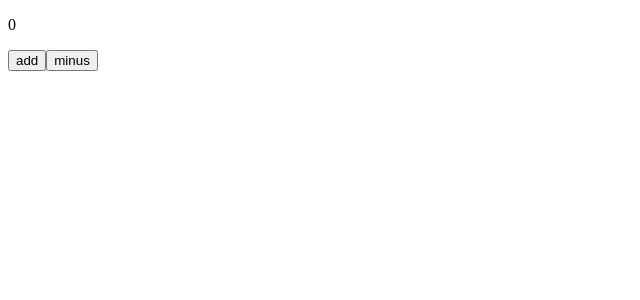
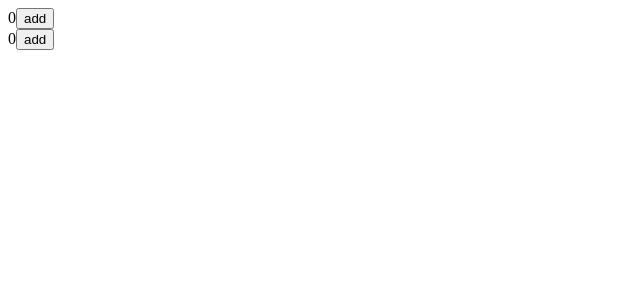
Before and after one commit to pudgecit/react-hooks, a React (Vite) app: page / in a window 1280 px wide. Shown: the top 300 px of the page, without its empty margins (0-640 px from the left). Built offline with nearby package versions, Linux system fonts and the light colour scheme.

Commit message:
renderProps

```diff
--- a/src/App.jsx
+++ b/src/App.jsx
@@ -1,9 +1,13 @@
-import HocExample from "./components/02/reuse/hocExample";
+import {
+  RenderPropsExample1,
+  RenderPropsExample2,
+} from "./components/02/reuse/renderPropsExample";
 
 function App() {
   return (
     <div>
-      <HocExample />
+      <RenderPropsExample1 />
+      <RenderPropsExample2 />
     </div>
   );
 }
--- /dev/null
+++ b/src/components/02/reuse/renderProps.jsx
@@ -0,0 +1,35 @@
+import React from "react";
+
+export class SomeFeaturesWantToBeReusedWithRenderProps extends React.Component {
+  constructor(props) {
+    super(props);
+    this.state = {
+      count: 0,
+    };
+  }
+
+  add = () => {
+    this.setState({
+      count: this.state.count + 1,
+    });
+  };
+  minus = (a, b) => {
+    this.setState({
+      count: this.state.count - 1,
+    });
+  };
+  render() {
+    const someFeatures = {
+      count: this.state.count,
+      add: this.add,
+      minus: this.minus,
+    };
+    if (typeof this.props.children === "function") {
+      return this.props.children(someFeatures);
+    }
+    if (typeof this.props.renderContent === "function") {
+      return this.props.renderContent(someFeatures);
+    }
+    return null;
+  }
+}
--- /dev/null
+++ b/src/components/02/reuse/renderPropsExample.jsx
@@ -0,0 +1,31 @@
+import { SomeFeaturesWantToBeReusedWithRenderProps } from "./renderProps";
+
+export function RenderPropsExample1() {
+  return (
+    <SomeFeaturesWantToBeReusedWithRenderProps>
+      {({ add, minus, count }) => {
+        return (
+          <div>
+            {count}
+            <button onClick={add}>add</button>
+          </div>
+        );
+      }}
+    </SomeFeaturesWantToBeReusedWithRenderProps>
+  );
+}
+
+export function RenderPropsExample2() {
+  return (
+    <SomeFeaturesWantToBeReusedWithRenderProps
+      renderContent={({ add, count }) => {
+        return (
+          <div>
+            {count}
+            <button onClick={add}>add</button>
+          </div>
+        );
+      }}
+    />
+  );
+}
```
